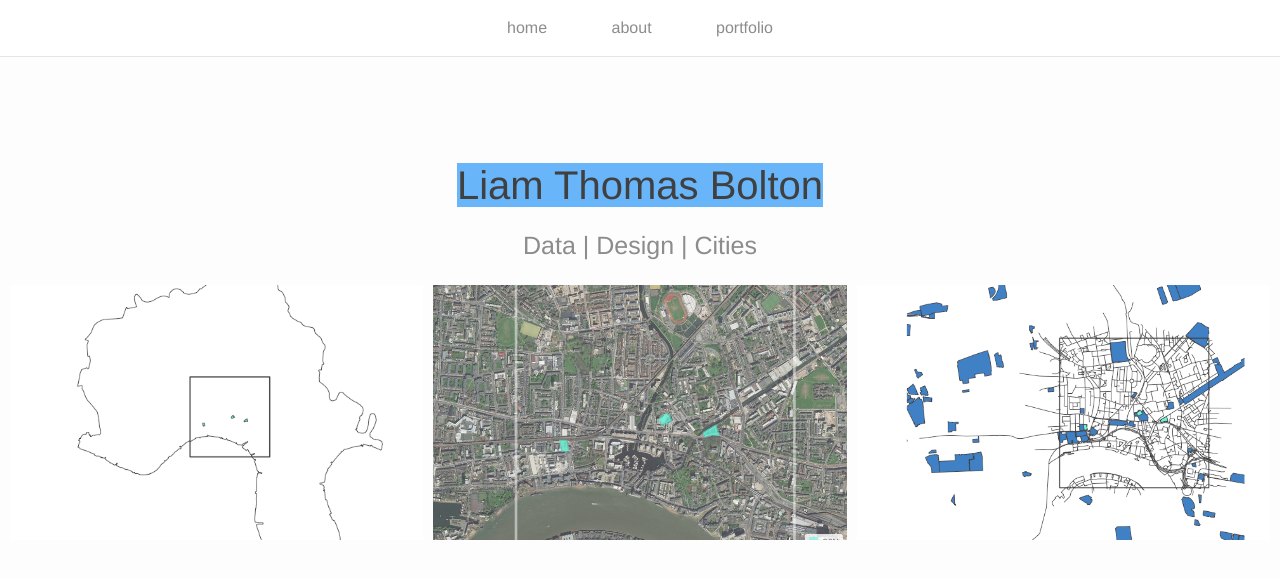
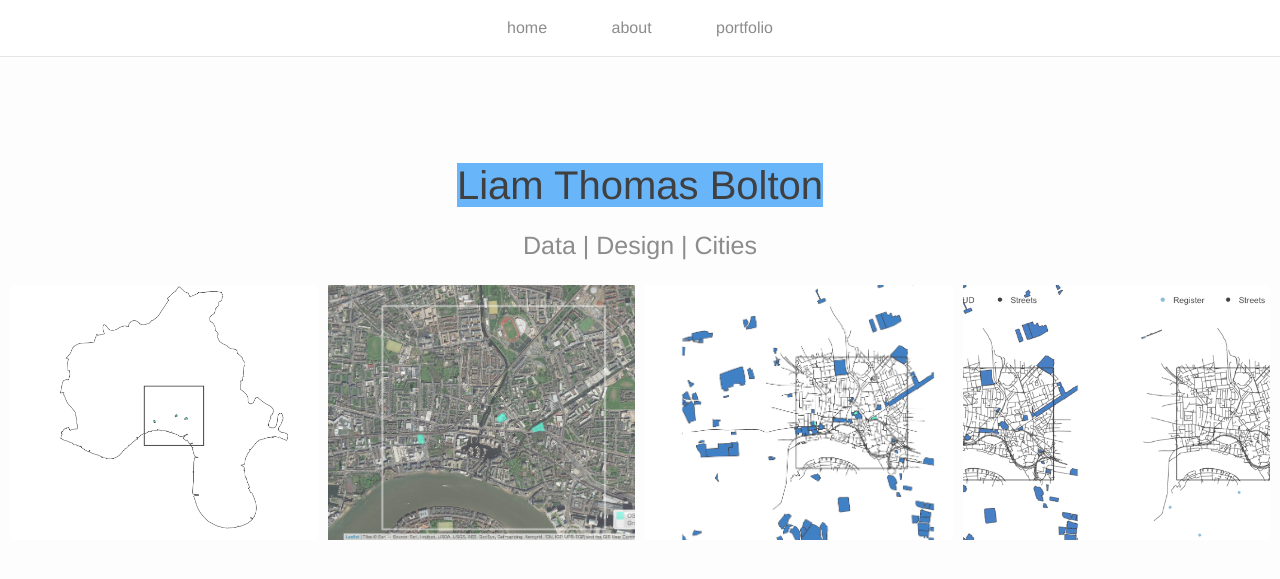
Before and after one commit to lbuk/portfolio-website, a Jekyll site: the page built from index.html, in a window 1280 px wide. Shown: the top 579 px of the page. Built offline with Jekyll 4.4.1, drawn with Linux system fonts in a browser that asks for light colours; nearby versions of some CDN libraries; the list of posts is cut into pages by our own code.

Commit message:
Update index.html

```diff
--- a/index.html
+++ b/index.html
@@ -7,10 +7,10 @@
   <h1><span style="background-color: #369cf7">Liam Thomas Bolton</span></h1>
   <h2>Data | Design | Cities</h2>
 	<div class="img_row">
-		<img class="col one" src="{{ site.baseurl }}/img/limehouse_osm_borough.png" alt="" class="responsive" align="middle" title=""/>
-		<img class="col one" src="{{ site.baseurl }}/img/limehouse_osm_satellite_map.png" alt="" class="responsive" align = "middle" title=""/>
-		<img class="col one" src="{{ site.baseurl }}/img/limehouse_osm_nlud_map.png" alt="" class="responsive" align="middle" title=""/>
-		<img class="col one" src="{{ site.baseurl }}/img/limehouse_osm_nlud_register_map.png" alt="" class="responsive" align = "middle" title=""/>
+		<img class="col homepage" src="{{ site.baseurl }}/img/limehouse_osm_borough.png" alt="" class="responsive" align="middle" title=""/>
+		<img class="col homepage" src="{{ site.baseurl }}/img/limehouse_osm_satellite_map.png" alt="" class="responsive" align = "middle" title=""/>
+		<img class="col homepage" src="{{ site.baseurl }}/img/limehouse_osm_nlud_map.png" alt="" class="responsive" align="middle" title=""/>
+		<img class="col homepage" src="{{ site.baseurl }}/img/limehouse_osm_nlud_register_map.png" alt="" class="responsive" align = "middle" title=""/>
 	</div>
   <br/>
 </div>
```
